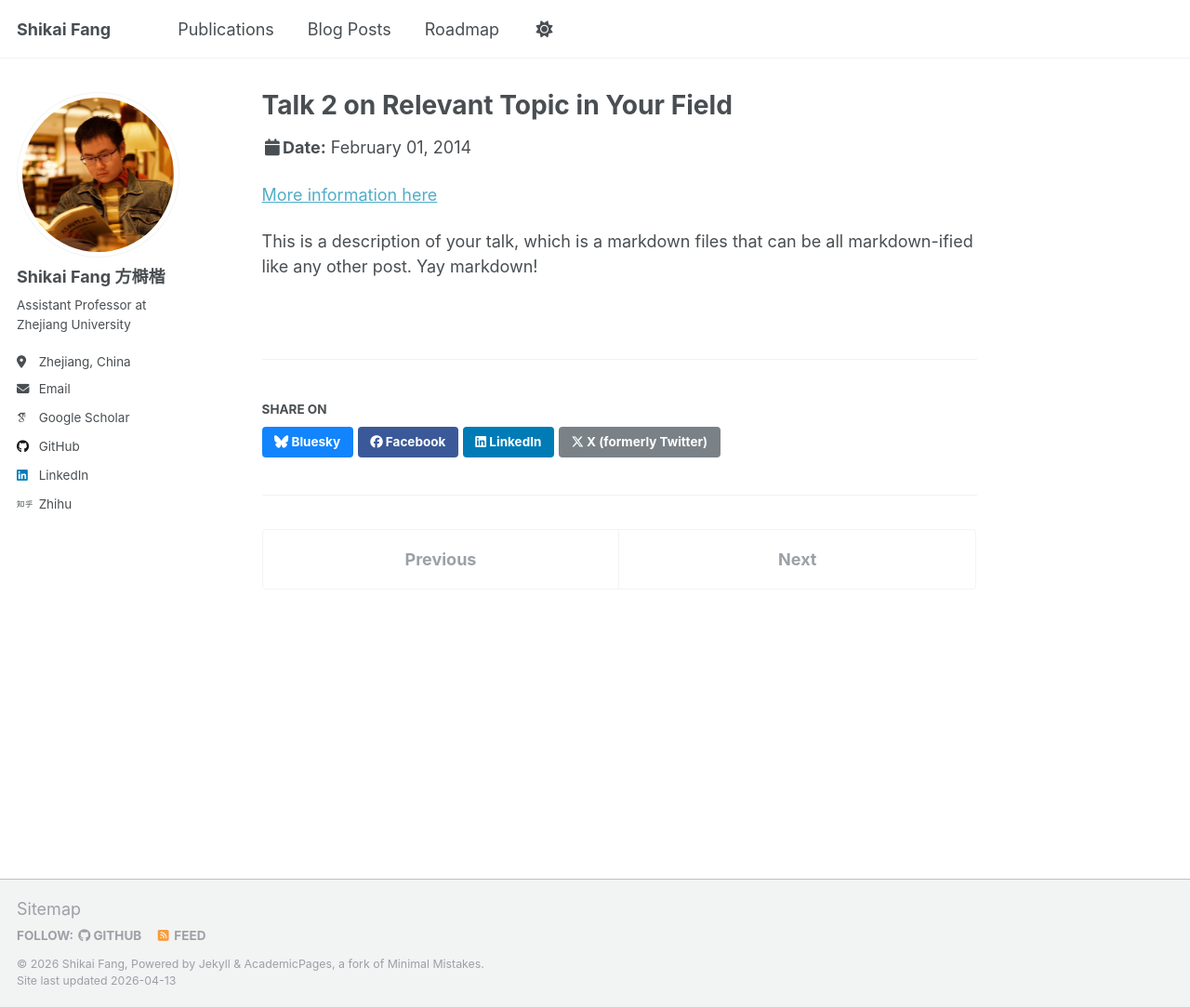
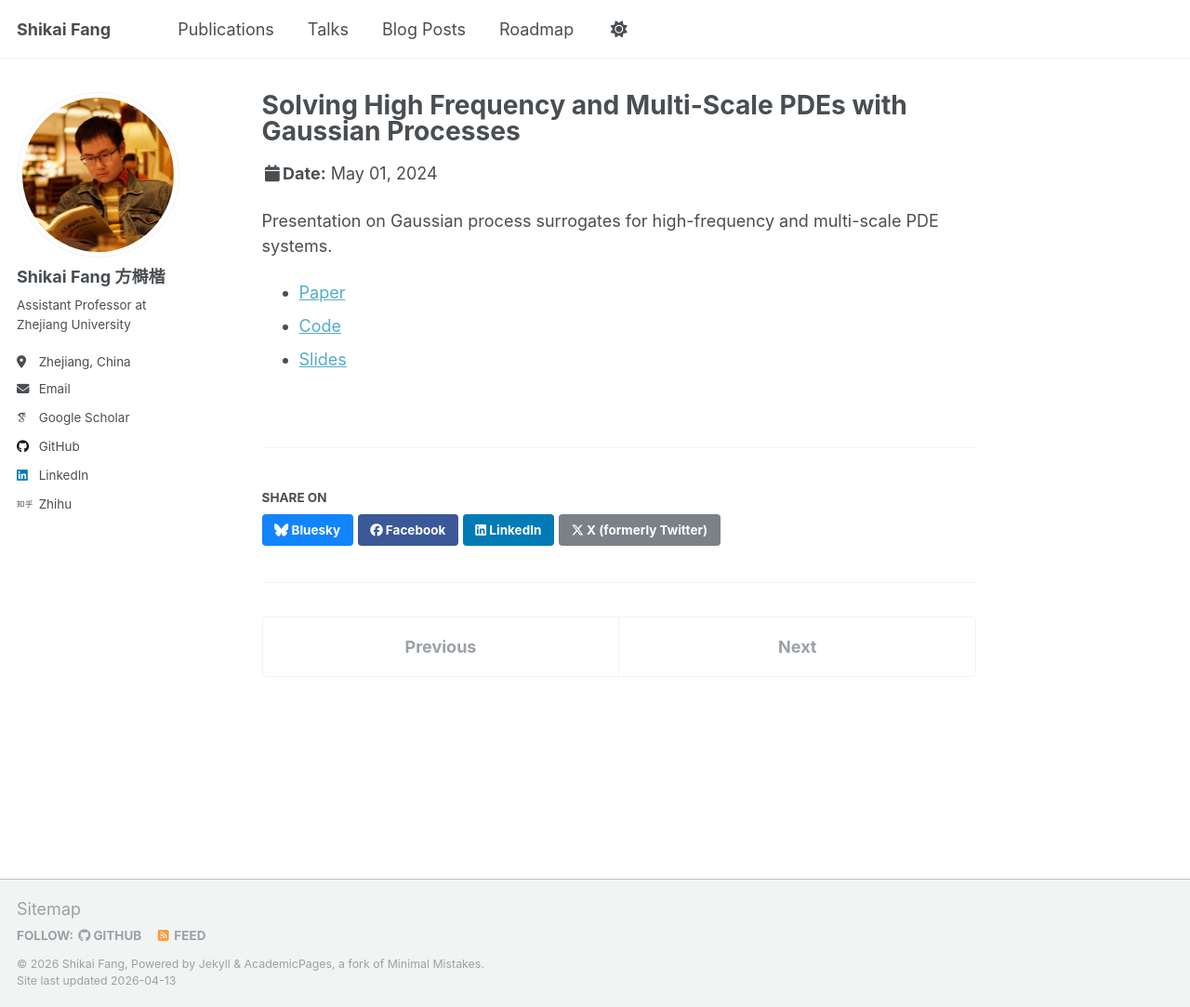
Before and after one commit to xuangu-fang/xuangu-fang.github.io, a Jekyll site: the page built from _talks/2014-02-01-talk-2.md, in a window 1280 px wide and 1083 px high. Shown: the whole window at 93% size. Built offline with Jekyll 4.4.1, drawn with Linux system fonts in a browser that asks for light colours; some web fonts are replaced.

Commit message:
update talks pages and slide asset paths
Made-with: Cursor

```diff
--- a/_data/navigation.yml
+++ b/_data/navigation.yml
@@ -11,8 +11,8 @@ main:
   - title: "Publications"
     url: /publications/
 
-  # - title: "Talks"
-  #   url: /talks/
+  - title: "Talks"
+    url: /talks/
 
   # - title: "Teaching"
   #   url: /teaching/
--- a/_talks/2014-02-01-talk-2.md
+++ b/_talks/2014-02-01-talk-2.md
@@ -1,13 +1,15 @@
 ---
-title: "Talk 2 on Relevant Topic in Your Field"
+title: "Solving High Frequency and Multi-Scale PDEs with Gaussian Processes"
 collection: talks
-type: "Talk"
-permalink: /talks/2014-02-01-talk-2
-venue: "London School of Testing"
-date: 2014-02-01
-location: "London, UK"
+type: "Conference Talk"
+permalink: /talks/2024-05-01-hfgp-iclr
+venue: "ICLR 2024"
+date: 2024-05-01
+location: "Vienna, Austria"
 ---
 
-[More information here](http://example2.com)
+Presentation on Gaussian process surrogates for high-frequency and multi-scale PDE systems.
 
-This is a description of your talk, which is a markdown files that can be all markdown-ified like any other post. Yay markdown!
+- [Paper](http://arxiv.org/abs/2311.04465)
+- [Code](https://github.com/xuangu-fang/Gaussian-Process-Slover-for-High-Freq-PDE)
+- [Slides](/files/ICLR-2024-HFGP-talk.pdf)
```
Also changed, not shown: _pages/about.md (+6 -0 lines), _talks/2012-03-01-talk-1.md (+11 -7 lines), _talks/2013-03-01-tutorial-1.md (+10 -8 lines), _talks/2014-03-01-talk-3.md (+11 -7 lines), _talks/2025-09-01-ruc-gaussian-process-time-series.md (added, +13 -0 lines), _talks/2025-10-01-huawei-ai-for-signal-processing.md (added, +13 -0 lines), _talks/2025-11-01-shanghai-ai-lab-ai4science.md (added, +13 -0 lines), _talks/2026-04-01-yale-lulu-llm-agent.md (added, +13 -0 lines), 5 other files.
